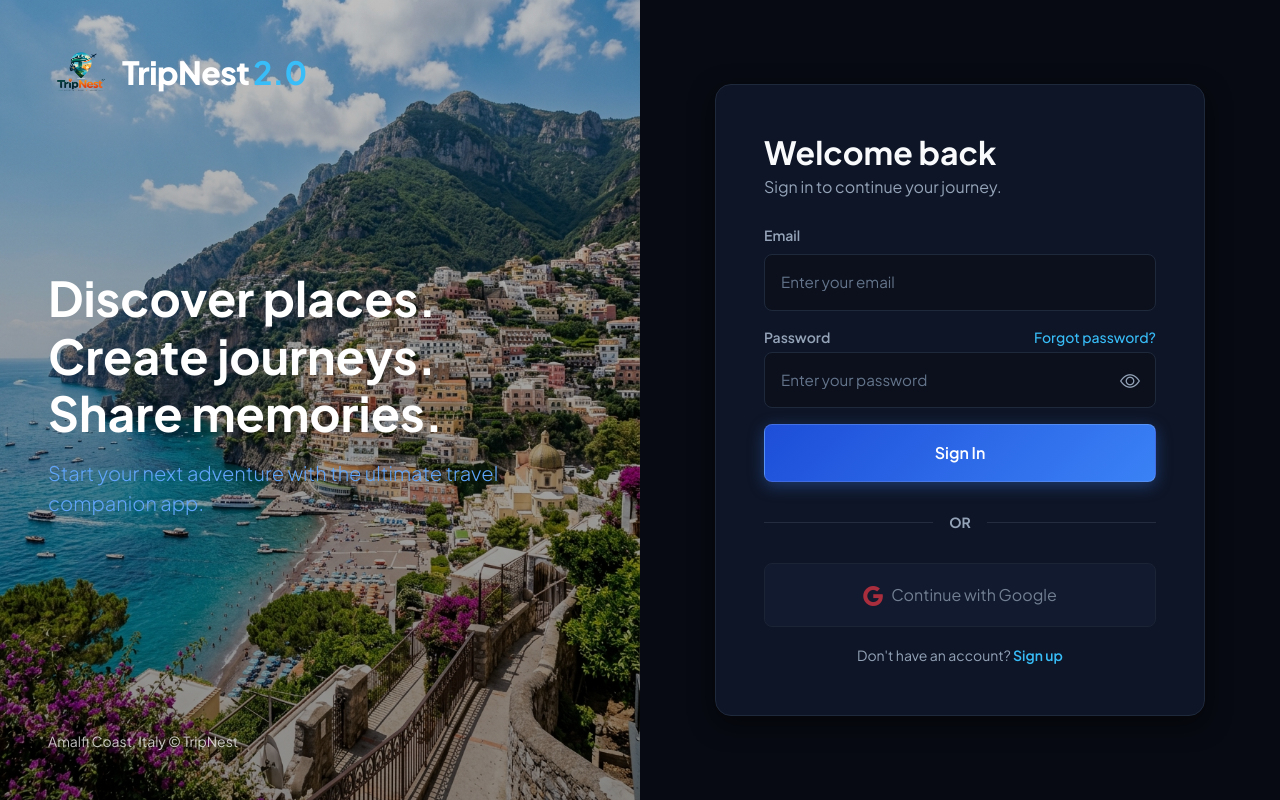
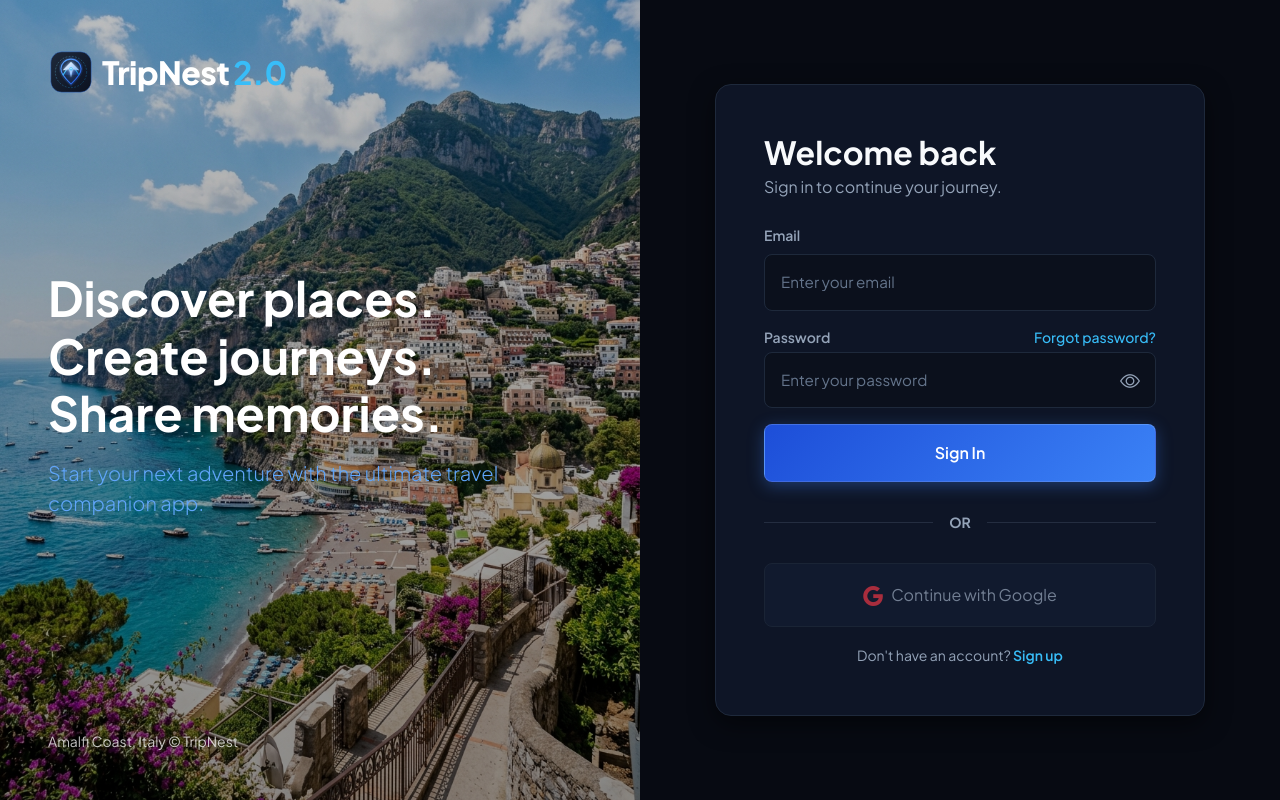
Before and after one commit to tahirazeem145/TripNest-2.0, a React (Vite) app in the folder frontend/: page /login in a window 1280 px wide. Built offline with nearby package versions, Linux system fonts and the light colour scheme; no server answers.

Commit message:
feat: add vector logo SVG and update branding across layout, auth pages, and favicon

```diff
--- a/frontend/index.html
+++ b/frontend/index.html
@@ -2,7 +2,7 @@
 <html lang="en">
   <head>
     <meta charset="UTF-8" />
-    <link rel="icon" type="image/png" href="/favicon.png" />
+    <link rel="icon" type="image/svg+xml" href="/logo.svg" />
     <meta name="viewport" content="width=device-width, initial-scale=1.0" />
     <title>TripNest 2.0 — Discover, Share & Explore</title>
   </head>
--- a/frontend/src/layouts/SocialLayout.jsx
+++ b/frontend/src/layouts/SocialLayout.jsx
@@ -61,7 +61,7 @@ export default function SocialLayout({ children }) {
       <header className="d-lg-none navbar bg-white border-bottom px-3 py-2 sticky-top shadow-sm">
         <div className="container-fluid d-flex justify-content-between align-items-center">
           <Link to="/home" className="d-flex align-items-center text-decoration-none">
-            <img src="/logo.png" alt="TripNest" style={{ height: '34px', objectFit: 'contain' }} className="me-2" />
+            <img src="/logo.svg" alt="TripNest" style={{ height: '36px', width: '36px', objectFit: 'contain' }} className="me-2 filter-drop-shadow" />
             <span className="brand-logo fs-3 fw-bold text-primary">TripNest</span>
             <span className="fs-3 fw-bold text-body ms-1">2.0</span>
           </Link>
@@ -96,7 +96,7 @@ export default function SocialLayout({ children }) {
             <div>
               {/* Brand Logo */}
               <Link to="/home" className="d-flex align-items-center text-decoration-none mb-4 pb-2 px-2">
-                <img src="/logo.png" alt="TripNest" style={{ height: '40px', objectFit: 'contain' }} className="me-2" />
+                <img src="/logo.svg" alt="TripNest" style={{ height: '42px', width: '42px', objectFit: 'contain' }} className="me-2 filter-drop-shadow" />
                 <span className="brand-logo fs-3 fw-bold text-primary">TripNest</span>
                 <span className="fs-3 fw-bold text-body ms-1">2.0</span>
               </Link>
--- a/frontend/src/pages/Login.jsx
+++ b/frontend/src/pages/Login.jsx
@@ -77,7 +77,7 @@ function Login() {
           >
             {/* Branding logo overlay */}
             <div className="d-flex align-items-center">
-              <img src="/logo.png" alt="TripNest" style={{ height: '44px', objectFit: 'contain' }} className="me-2 filter-drop-shadow" />
+              <img src="/logo.svg" alt="TripNest" style={{ height: '46px', width: '46px', objectFit: 'contain' }} className="me-2 filter-drop-shadow" />
               <span className="brand-logo-light fs-2 fw-bold">TripNest</span>
               <span className="fs-2 fw-bold text-teal ms-1">2.0</span>
             </div>
@@ -107,7 +107,7 @@ function Login() {
 
             {/* Mobile Branding */}
             <div className="d-lg-none text-center mb-4">
-              <img src="/logo.png" alt="TripNest" style={{ height: '48px', objectFit: 'contain' }} className="mb-2 d-block mx-auto" />
+              <img src="/logo.svg" alt="TripNest" style={{ height: '48px', width: '48px', objectFit: 'contain' }} className="mb-2 d-block mx-auto filter-drop-shadow" />
               <span className="brand-logo fs-2 fw-bold text-primary">TripNest</span>
               <span className="fs-2 fw-bold text-dark"> 2.0</span>
             </div>
--- a/frontend/src/pages/Signup.jsx
+++ b/frontend/src/pages/Signup.jsx
@@ -83,7 +83,7 @@ function Signup() {
             }}
           >
             <div className="d-flex align-items-center">
-              <img src="/logo.png" alt="TripNest" style={{ height: '44px', objectFit: 'contain' }} className="me-2 filter-drop-shadow" />
+              <img src="/logo.svg" alt="TripNest" style={{ height: '46px', width: '46px', objectFit: 'contain' }} className="me-2 filter-drop-shadow" />
               <span className="brand-logo-light fs-2 fw-bold">TripNest</span>
               <span className="fs-2 fw-bold text-teal ms-1">2.0</span>
             </div>
@@ -110,7 +110,7 @@ function Signup() {
           <div className="login-card w-100 p-4 p-sm-5 bg-white rounded-4 shadow-sm" style={{ maxWidth: '490px' }}>
 
             <div className="d-lg-none text-center mb-4">
-              <img src="/logo.png" alt="TripNest" style={{ height: '48px', objectFit: 'contain' }} className="mb-2 d-block mx-auto" />
+              <img src="/logo.svg" alt="TripNest" style={{ height: '48px', width: '48px', objectFit: 'contain' }} className="mb-2 d-block mx-auto filter-drop-shadow" />
               <span className="brand-logo fs-2 fw-bold text-primary">TripNest</span>
               <span className="fs-2 fw-bold text-dark"> 2.0</span>
             </div>
```
Also changed, not shown: frontend/public/logo.svg (added).
